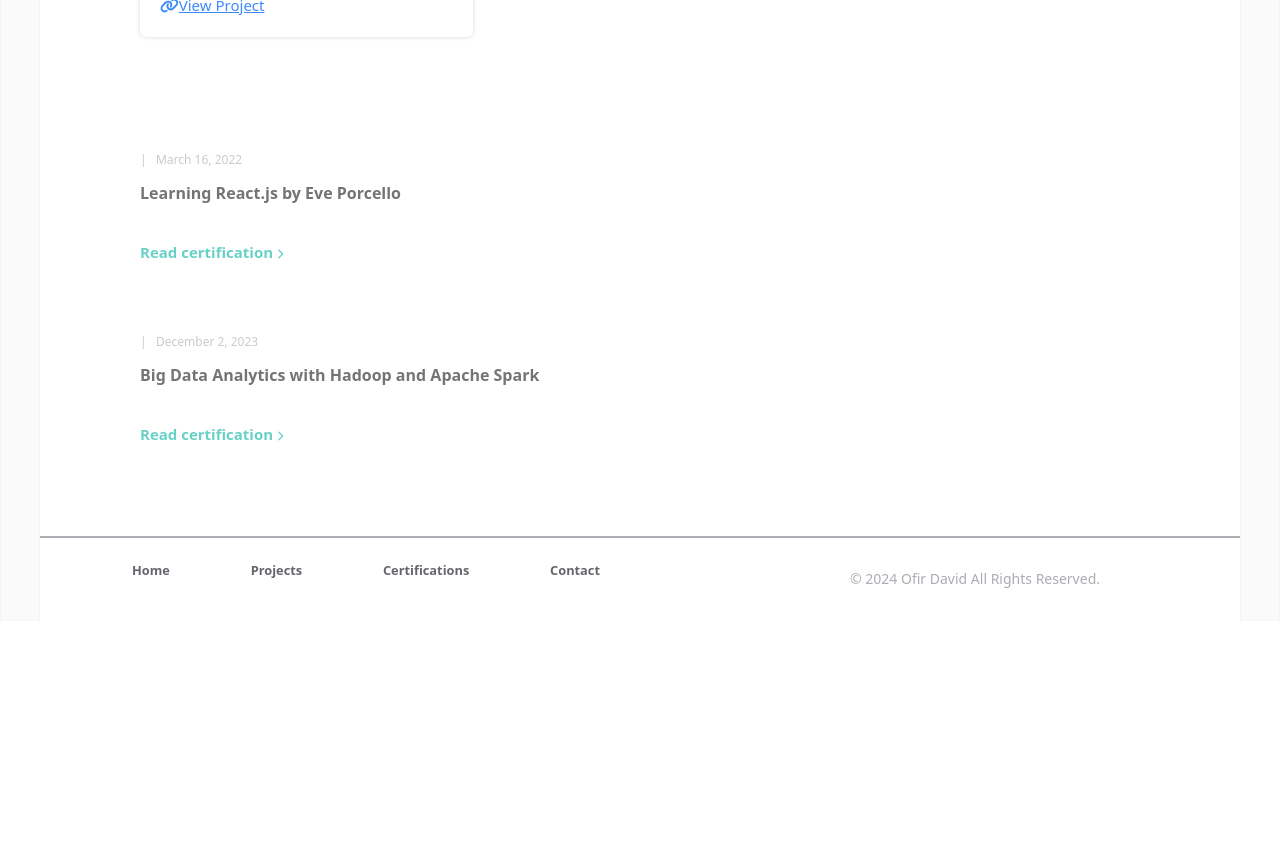
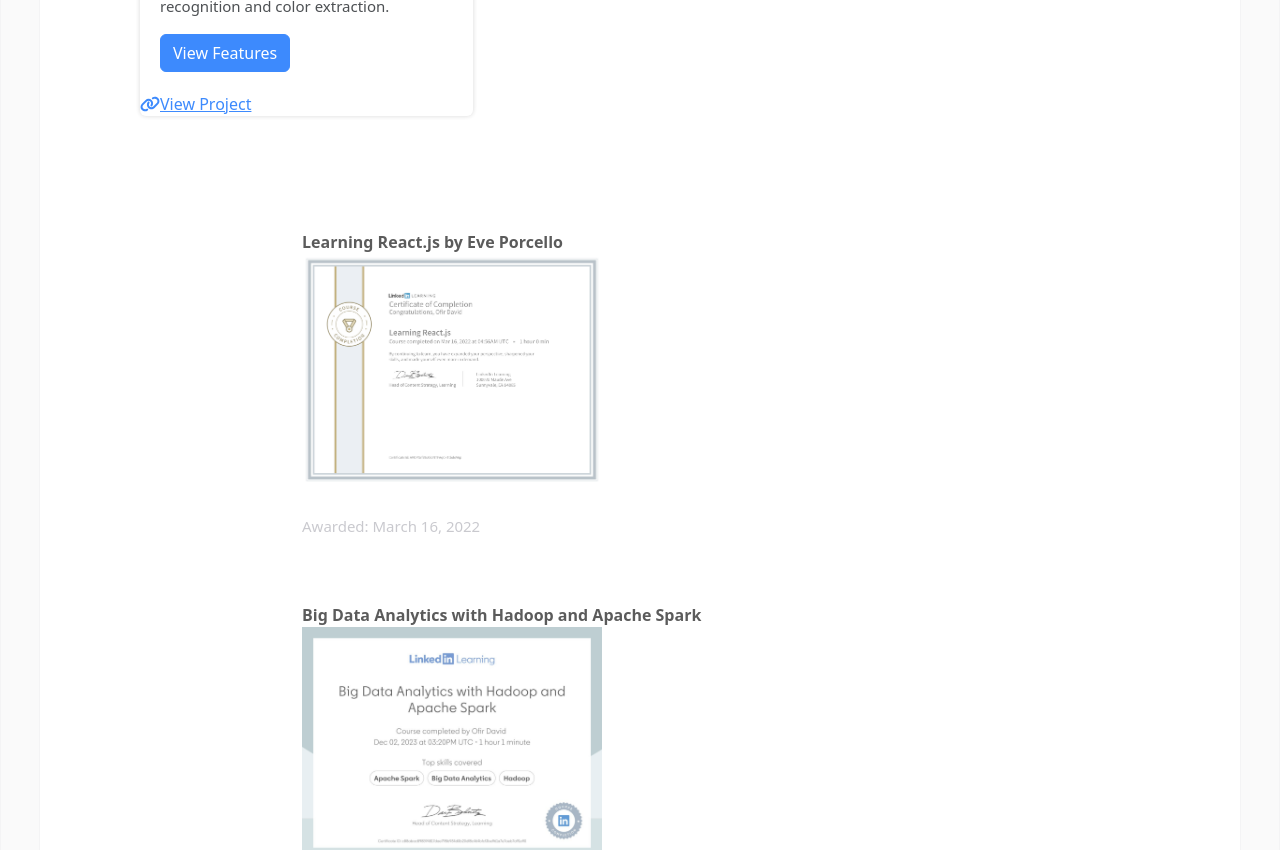
Before and after one commit to davidofir/davidofir.github.io, a React (Create React App) app: page / in a window 1280 px wide. Shown: the part 2840-3690 px from the top of the page. Before the commit the page ends 3461 px from the top, so only its background shows below. Built offline with nearby package versions, Linux system fonts and the light colour scheme.

Commit message:
final alpha release

```diff
--- a/src/components/certifications/certification.jsx
+++ b/src/components/certifications/certification.jsx
@@ -3,20 +3,20 @@
 import "./style/certification.css";
 
 const Certification = (props) => {
-	const { date, title, img } = props;
+	const { date, title, img_source } = props;
 
 	return (
 		<React.Fragment>
 			<div className="certification">
-				<div className="certification-left-side">
-					<div className="certification-date">{date}</div>
+
+					<div className="certification-left-side">
+
 				</div>
-
-					<div className="certification-right-side">
+				<div className="certification-right-side">
 						<div className="certification-title">{title}</div>
-
+						<img className="certification-image" src={img_source}/>
+						<div className="certification-date">{date}</div>
 					</div>
-					<img src={img}/>
 			</div>
 		</React.Fragment>
 	);
--- a/src/components/certifications/style/certification.css
+++ b/src/components/certifications/style/certification.css
@@ -12,7 +12,10 @@
 	min-width: 20%;
 	max-width: 20%;
 }
-
+.certification-image{
+	width: 300px;
+	height: auto;
+}
 .certification-right-side {
 	flex-basis: 80%;
 	min-width: 700px;
--- a/src/components/homepage/certification.jsx
+++ b/src/components/homepage/certification.jsx
@@ -1,35 +1,22 @@
 import React from "react";
-import { Link } from "react-router-dom";
-
-import { FontAwesomeIcon } from "@fortawesome/react-fontawesome";
-import { faChevronRight } from "@fortawesome/free-solid-svg-icons";
 
 import "./styles/certification.css";
 
 const Certification = (props) => {
-	const { title, description, date, link } = props;
+	const { title, date, img_source } = props;
 
 	return (
 		<React.Fragment>
-			<div className="homepage-certification">
-				<div className="homepage-certification-content">
-					<div className="homepage-certification-date">
-						|&nbsp;&nbsp;&nbsp;{date}
+			<div className="certification">
+
+					<div className="certification-left-side">
+
+				</div>
+				<div className="certification-right-side">
+						<div className="certification-title">{title}</div>
+						<img className="certification-image" src={img_source}/>
+						<div className="certification-date">{date}</div>
 					</div>
-					<div className="homepage-certification-title">{title}</div>
-					<div className="homepage-certification-description">
-						{description}
-					</div>
-					<div className="homepage-certification-link">
-						<Link to={link}>
-							Read certification{" "}
-							<FontAwesomeIcon
-								style={{ fontSize: "10px" }}
-								icon={faChevronRight}
-							/>
-						</Link>
-					</div>
-				</div>
 			</div>
 		</React.Fragment>
 	);
--- a/src/components/projects/allProjects.jsx
+++ b/src/components/projects/allProjects.jsx
@@ -17,6 +17,7 @@
           imageUrls={project.imageUrls}
           videoUrl={project.videoUrl}
           frameworks={project.frameworks}
+          features={project.features}
 		  languages={project.languages}
 		  platforms={project.platforms}
         />
--- a/src/components/projects/project.jsx
+++ b/src/components/projects/project.jsx
@@ -1,12 +1,15 @@
-import React from "react";
+import React,{useState} from "react";
 import { Link } from "react-router-dom";
 import { FontAwesomeIcon } from "@fortawesome/react-fontawesome";
 import { faLink } from "@fortawesome/free-solid-svg-icons";
 import MediaDisplay from './MediaDisplay';
 import "./styles/project.css";
-
+import { Modal, Button } from 'react-bootstrap';
 const Project = (props) => {
-    const { logo, title, description, linkText, link, videoUrl, imageUrls, frameworks,languages } = props;
+    const [showModal, setShowModal] = useState(false);
+    const { logo, title, description, linkText, link, videoUrl, imageUrls, frameworks,languages,features } = props;
+    const handleShow = () => setShowModal(true);
+    const handleClose = () => setShowModal(false);
     return (
         <React.Fragment>
             <div className="col-md-4 col-lg-4 mb-4">
@@ -20,16 +23,43 @@
                         <p className="card-text">Frameworks: {frameworks}</p>
 						<p className="card-text">Languages: {languages}</p>
                         <MediaDisplay videoUrl={videoUrl} imageUrls={imageUrls} />
-
                         <p className="card-text">{description}</p>
-
-                        <Link to={link} className="card-link">
+                        <Button variant="primary" onClick={handleShow}>
+                            View Features
+                        </Button>
+                    </div>
+                    <Link to={link} className="card-link">
                             <FontAwesomeIcon icon={faLink} className="mr-2" />
                             {linkText}
                         </Link>
-                    </div>
+
                 </div>
             </div>
+            <Modal
+  show={showModal}
+  onHide={handleClose}
+  size="md"
+  aria-labelledby="contained-modal-title-vcenter"
+  centered
+>
+  <Modal.Header closeButton>
+    <Modal.Title id="contained-modal-title-vcenter">
+      Features of {title}
+    </Modal.Title>
+  </Modal.Header>
+  <Modal.Body>
+    <ul>
+    {features.map((feature, index) => (
+        <li key={index}>{feature}</li>
+    ))}
+  </ul>
+</Modal.Body>
+  <Modal.Footer>
+    <Button variant="secondary" onClick={handleClose}>
+      Close
+    </Button>
+  </Modal.Footer>
+</Modal>
         </React.Fragment>
     );
 };
--- a/src/data/certifications.js
+++ b/src/data/certifications.js
@@ -1,9 +1,9 @@
 import React from "react";
 function hadoop_certificate() {
 	return {
-		date: "December 2, 2023",
+		date: "Awarded: December 2, 2023",
 		title: "Big Data Analytics with Hadoop and Apache Spark",
-		img:"/Hadoop_Certificate.jpeg",
+		img_source:"/Hadoop_Certificate.jpeg",
 		style: ``,
 		keywords: [
 			"Big Data Analytics with Hadoop and Apache Spark",
@@ -15,9 +15,9 @@
 }
 function react_certificate() {
 	return {
-		date: "March 16, 2022",
+		date: "Awarded: March 16, 2022",
 		title: "Learning React.js by Eve Porcello",
-		img:"/React_Certificate.png",
+		img_source:"/React_Certificate.png",
 		keywords: [
 			"Learning React.js by Eve Porcello",
 			"Eve",
--- a/src/data/user.js
+++ b/src/data/user.js
@@ -36,7 +36,8 @@
 				'/SoundBox/SoundBox-Song.png',
 			],
 			frameworks:"React Native, Node.js, Firebase, Azure, Flask",
-			languages:"JavaScript, Python"
+			languages:"JavaScript, Python",
+			features:['Secure login and signup','Chatting with other users including real-time delivery of notifications to the relevant recepients, using a cross-platform notification manager and websockets for real-time transimission of messages',"Recommendations for artists based on the user's activity","Reviewing and rating artists, albums and songs, in addition to reading other users' reviews","Viewing specific artists' upcoming events using an events API","Displaying and routing the user to buy artist merchandise by scraping the merchandise information"]
 		},
 
 		{
@@ -55,7 +56,8 @@
 				'/FarmMart/FarmMart-SendMessage.png',
 			],
 			frameworks:"React Native, Firebase",
-			languages:"JavaScript"
+			languages:"JavaScript",
+			features:['Secure login and signup','Browsing nearby stores on a map centered around your location','Messaging farmers','Read incoming messages']
 		},
 
 		{
@@ -67,7 +69,8 @@
 			link: "https://github.com/Akochhar29/Wardroba",
 			videoUrl:'https://www.youtube.com/embed/5y6Tcgi-cMo',
 			frameworks:"Android, Firebase",
-			languages:"Kotlin"
+			languages:"Kotlin",
+			features:['Secure login and signup','Scan an item of clothing',"Extract the image's dominant color color",'receive color matching recommendations','Persist the item color and type for future use using Firebase']
 		},
 
 		// {
--- a/src/pages/certifications.jsx
+++ b/src/pages/certifications.jsx
@@ -52,8 +52,7 @@
 											key={(index + 1).toString()}
 											date={certification().date}
 											title={certification().title}
-											description={certification().description}
-											link={"/certification/" + (index + 1)}
+											img_source={certification().img_source}
 										/>
 									</div>
 								))}
--- a/src/pages/homepage.jsx
+++ b/src/pages/homepage.jsx
@@ -160,8 +160,7 @@
 											key={(index + 1).toString()}
 											date={certification().date}
 											title={certification().title}
-											description={certification().description}
-											link={"/certification/" + (index + 1)}
+											img_source={certification().img_source}
 										/>
 									</div>
 								))}
--- a/src/pages/styles/projects.css
+++ b/src/pages/styles/projects.css
@@ -21,7 +21,6 @@
 	margin: 0;
 	padding-top: 120px;
 }
-
 @media (max-width: 600px) {
 	.projects-container {
 		padding-top: 60px;
@@ -31,3 +30,24 @@
 		width: calc(100% / 2);
 	}
 }
+
+@media (max-width: 768px) {
+	.modal-dialog {
+	  margin: 1rem auto;
+	  max-width: 85%;
+	}
+  }
+	.modal-content {
+	  height: 100%;
+	  border-radius: 0;
+	  display: flex;
+	  flex-direction: column;
+	}
+	.modal-body {
+	  flex-grow: 1;
+	  overflow-y: auto;
+	}
+	.modal-header,
+	.modal-footer {
+	  flex-shrink: 0;
+	}
```
